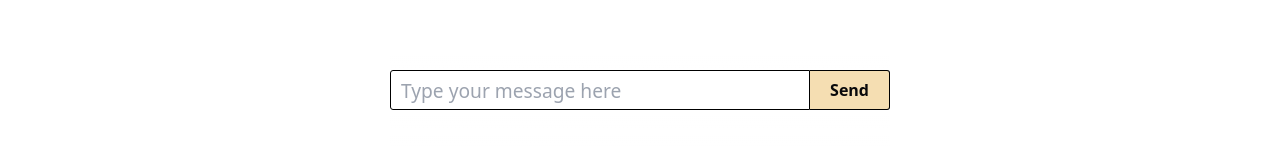
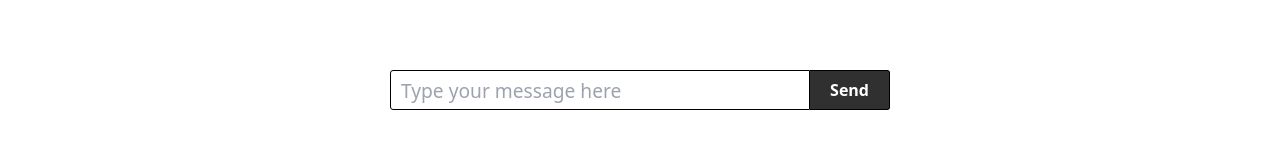
Before and after one commit to jamAL108/soulmind, a Next.js app in the folder nextclient/: page /chatbot in a window 1280 px wide. Shown: the part 650-797 px from the top of the page. Built offline with nearby package versions, Linux system fonts and the light colour scheme.

Commit message:
Changes : Minor fixes

```diff
--- a/nextclient/src/app/chatbot/page.tsx
+++ b/nextclient/src/app/chatbot/page.tsx
@@ -33,6 +33,13 @@ function ChatBot() {
     }
     // eslint-disable-next-line
   }, [auth?.currentUser?.displayName])
+
+  const [theme , settheme] = useState('light')
+
+  useEffect(()=>{
+    let themeVal : any = localStorage.getItem("theme")
+    settheme(themeVal)
+    },[])
 
   const [message, setMessage] = useState("");
   const [chats, setChats] = useState<any>([]);
@@ -72,7 +79,7 @@ function ChatBot() {
 
   return (
     <> <Nav />
-      <div className="chatpage">
+      <div className={theme+" chatpage"}>
         <main>
           <h1>&nbsp;</h1>
 
--- a/nextclient/src/app/page.jsx
+++ b/nextclient/src/app/page.jsx
@@ -1,5 +1,4 @@
 'use client'
-//Docs is our only page....
 import React from "react";
 import ModalComponent from "@/components/home/ModelComponent"
 import { loginWithGoogle } from "@/apis/auth";
--- a/nextclient/src/app/styles/ChatBot.css
+++ b/nextclient/src/app/styles/ChatBot.css
@@ -99,7 +99,8 @@ body {
   height: 40px;
   outline: none;
   border: none;
-  background-color: #f5deb2;
+  background-color: #303030;
+  color: white;
   padding: 0px 20px;
   border-top-right-radius:3px;
   border-bottom-right-radius:3px;
```
